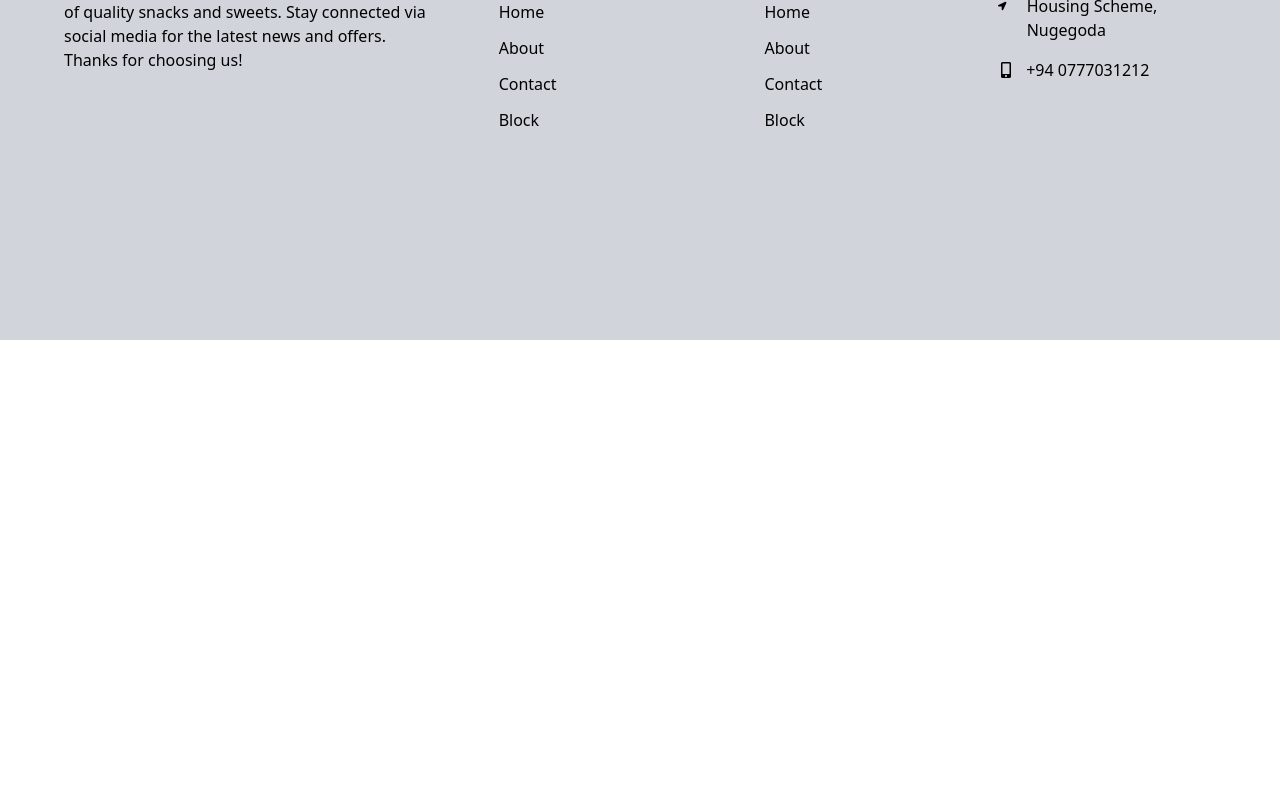
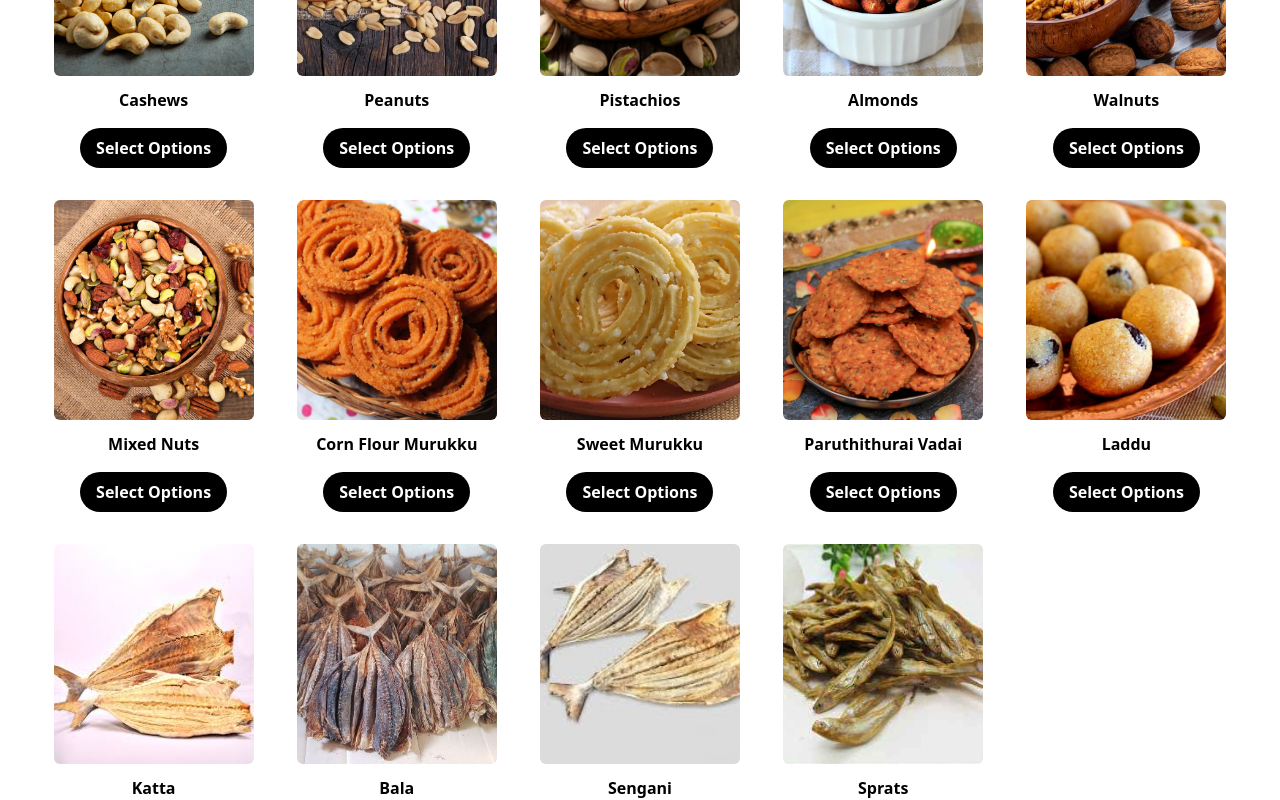
Before and after one commit to MenalinR/multiflavors, a React (Vite) app: page /NewArrivals in a window 1280 px wide. Shown: the part 400-1200 px from the top of the page. Before the commit the page ends 800 px from the top, so only its background shows below. Built offline with nearby package versions, Linux system fonts and the light colour scheme.

Commit message:
added newarrivals images

```diff
--- a/src/Pages/NewArrivals.jsx
+++ b/src/Pages/NewArrivals.jsx
@@ -1,5 +1,122 @@
 import React from 'react'
+import nut1 from "../assets/Nuts/nut1.jpg"
+import nut2 from "../assets/Nuts/nut2.jpg"
+import nut3 from "../assets/Nuts/nut3.jpg"
+import nut4 from "../assets/Nuts/nut4.jpg"
+import nut5 from "../assets/Nuts/nut5.jpg"
+import nut6 from "../assets/Nuts/nut6.jpeg"
+import snk1 from "../assets/Snacks/snk1.jpg"
+import snk5 from "../assets/Snacks/snk5.jpg"
+import snk8 from "../assets/Snacks/snk8.jpg"
+import swt1 from "../assets/Sweets/swt1.jpg"
+import dry1 from "../assets/Dryfishes/kat.jpg"
+import dry2 from "../assets/Dryfishes/bala.jpg"
+import dry3 from "../assets/Dryfishes/sen.jpg"
+import dry4 from "../assets/Dryfishes/sp.jpg"
 
+
+const NewarrivalData = [
+  {
+      id: 1,
+      img: nut1,
+      title:"Cashews",
+
+
+    },
+    {
+      id: 2,
+      img: nut2,
+      title:"Peanuts",
+
+
+    },
+    {
+      id: 3,
+      img: nut3,
+      title:"Pistachios",
+
+
+    },
+    {
+      id: 4,
+      img: nut4,
+      title:"Almonds",
+
+
+    },
+    {
+      id: 5,
+      img: nut5,
+      title:"Walnuts",
+
+
+    },
+    {
+      id: 6,
+      img: nut6,
+      title:"Mixed Nuts",
+
+
+    },
+    {
+      id: 7,
+      img: snk1,
+      title:"Corn Flour Murukku",
+
+
+    },
+    {
+      id: 8,
+      img: snk5,
+      title:"Sweet Murukku",
+
+
+    },
+    {
+      id: 9,
+      img: snk8,
+      title:"Paruthithurai Vadai",
+
+
+    },
+    {
+      id: 10,
+      img: swt1,
+      title:"Laddu",
+
+
+    },
+    {
+      id: 11,
+      img: dry1,
+      title:"Katta",
+
+
+    },
+    {
+      id: 12,
+      img: dry2,
+      title:"Bala",
+
+
+    },
+    {
+      id: 13,
+      img: dry3,
+      title:"Sengani",
+
+
+    },
+    {
+      id: 14,
+      img: dry4,
+      title:"Sprats",
+
+
+    },
+
+
+]
 const NewArrivals = () => {
   return (
     <div className='mt-14 mb-12'>
@@ -8,8 +125,29 @@ const NewArrivals = () => {
           <h1 className='text-4xl font-bold font-serif'>New Arrivals</h1>
         </div>
         <div>
-          <div>
+          <div className='grid grid-cols-1 sm:grid-cols-3 md:grid-cols-4 lg:grid-cols-5 place-items-center gap-8'>
             {
+               NewarrivalData.map((data) => (
+
+                <div className='space-y-3'>
+                    <img
+                    src={data.img}
+                    className='h-[220px] w-[200px] object-cover rounded-md' />
+
+                    <div className='text-center'>
+                        <h3 className='font-semibold'>{data.title}</h3>
+                        <div className='pt-4'>
+                        <button className='bg-gradient-to-r from-black to-black hover:scale-105 duration-200 text-white py-2 px-4 rounded-full font-bold'>
+                        Select Options
+
+                </button>
+                        </div>
+
+                    </div>
+
+                </div>
+            ))
+
 
             }
 
```
